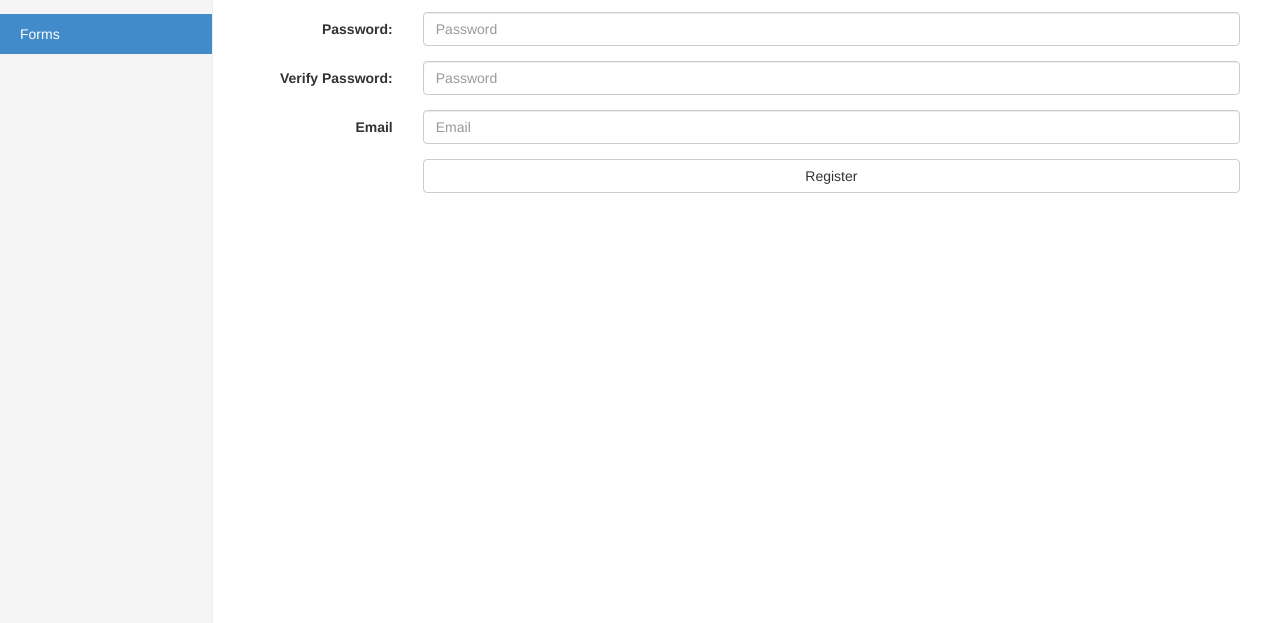
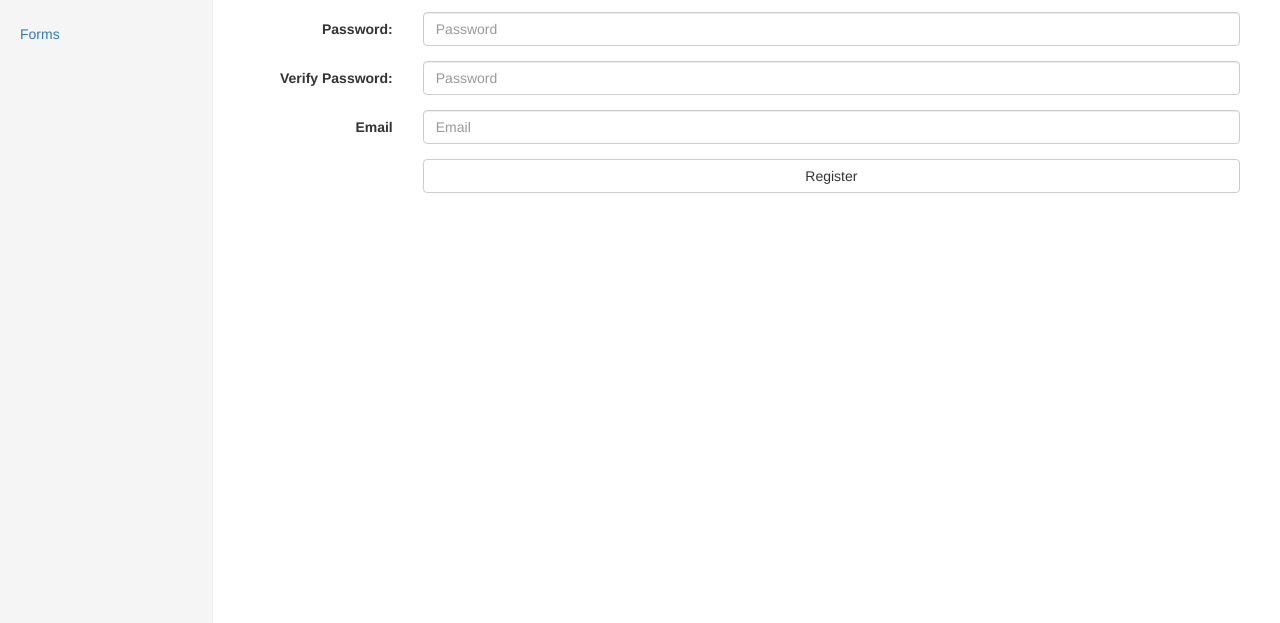
Before and after one commit to ZhiyuanYang0/WebDevSpring2016, a website: page public/assignment/register.html in a window 1280 px wide. Shown: the part 177-800 px from the top of the page. Drawn offline with nearby package versions, Linux system fonts and the light colour scheme.

Commit message:
add dashboard.css

```diff
--- a/public/assignment/register.html
+++ b/public/assignment/register.html
@@ -54,7 +54,7 @@
                 <li><a href="home.html">Home <span class="sr-only">(current)</span></a></li>
                 <li><a href="profile.html">Profile</a></li>
                 <li><a href="admin.html">Admin</a></li>
-                <li class="active"><a href="forms.html">Forms</a></li>
+                <li><a href="forms.html">Forms</a></li>
             </ul>
         </div>
         <div class="col-sm-9 col-sm-offset-3 col-md-10 col-md-offset-2 main">
```
